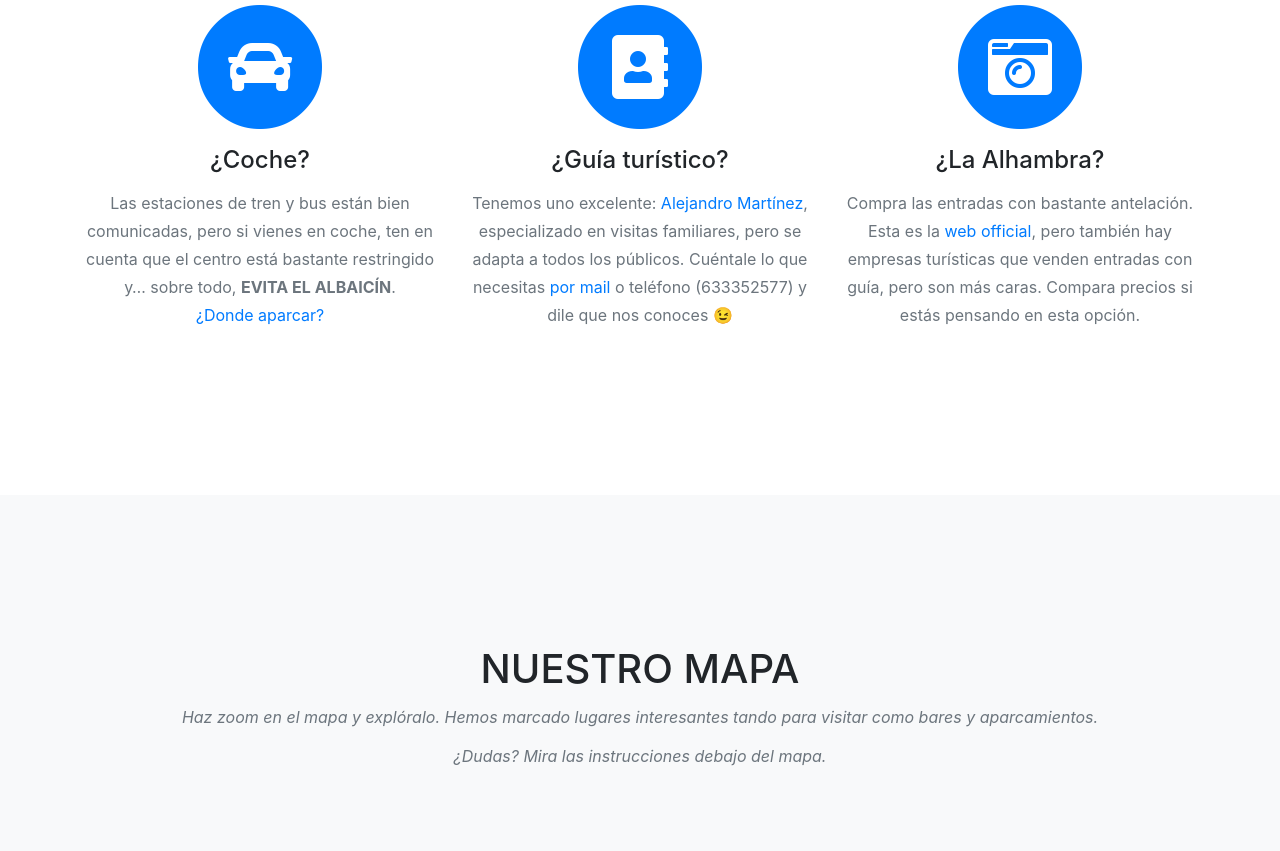
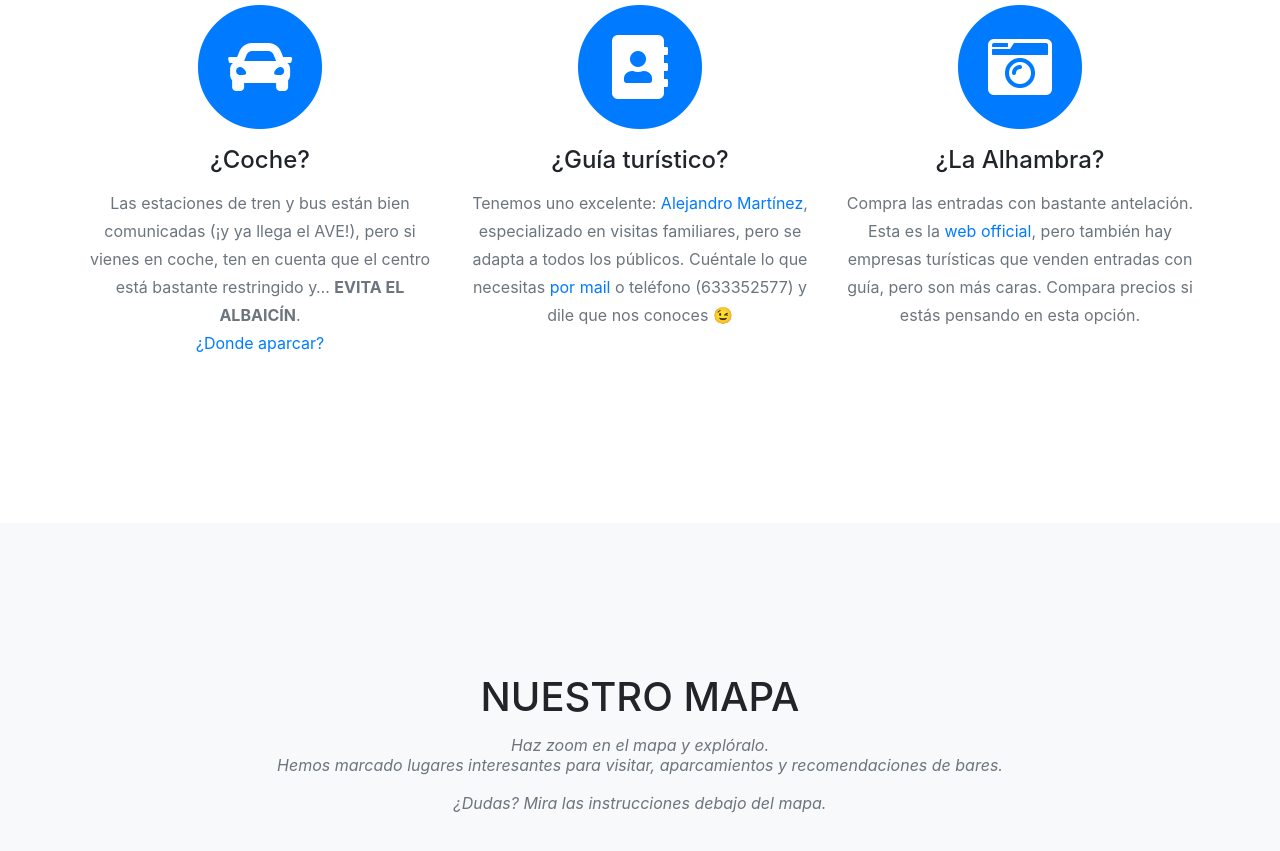
Before and after one commit to Carmen-Aguilar/debodaaGranada, a website with bundled scripts: page index.html in a window 1280 px wide. Shown: the part 1223-2074 px from the top of the page. Built offline with nearby package versions, Linux system fonts and the light colour scheme; grey boxes are pictures that could not be loaded; a web font is replaced by a local one.

Commit message:
Update index.html

```diff
--- a/index.html
+++ b/index.html
@@ -82,7 +82,7 @@
             <i class="fas fa-car fa-stack-1x fa-inverse"></i>
           </span>
           <h4 class="service-heading">¿Coche?</h4>
-          <p class="text-muted">Las estaciones de tren y bus están bien comunicadas, pero si vienes en coche, ten en cuenta que el centro está bastante restringido y… sobre todo, <strong>EVITA EL ALBAICÍN</strong>.
+          <p class="text-muted">Las estaciones de tren y bus están bien comunicadas (¡y ya llega el AVE!), pero si vienes en coche, ten en cuenta que el centro está bastante restringido y… <strong>EVITA EL ALBAICÍN</strong>.
           <br>
       <a href="#recorridos">¿Donde aparcar?</a></p>
         </div>
@@ -112,7 +112,7 @@
       <div class="row">
         <div class="col-lg-12 text-center">
           <h2 class="section-heading text-uppercase">Nuestro mapa</h2>
-          <h3 class="section-subheading text-muted">Haz zoom en el mapa y explóralo. Hemos marcado lugares interesantes tando para visitar como bares y aparcamientos.<br><br>¿Dudas? Mira las instrucciones debajo del mapa.</h3>
+          <h3 class="section-subheading text-muted">Haz zoom en el mapa y explóralo.<br>Hemos marcado lugares interesantes para visitar, aparcamientos y recomendaciones de bares.<br><br>¿Dudas? Mira las instrucciones debajo del mapa.</h3>
         </div>
       </div>
       <div class="container-fluid">
```
